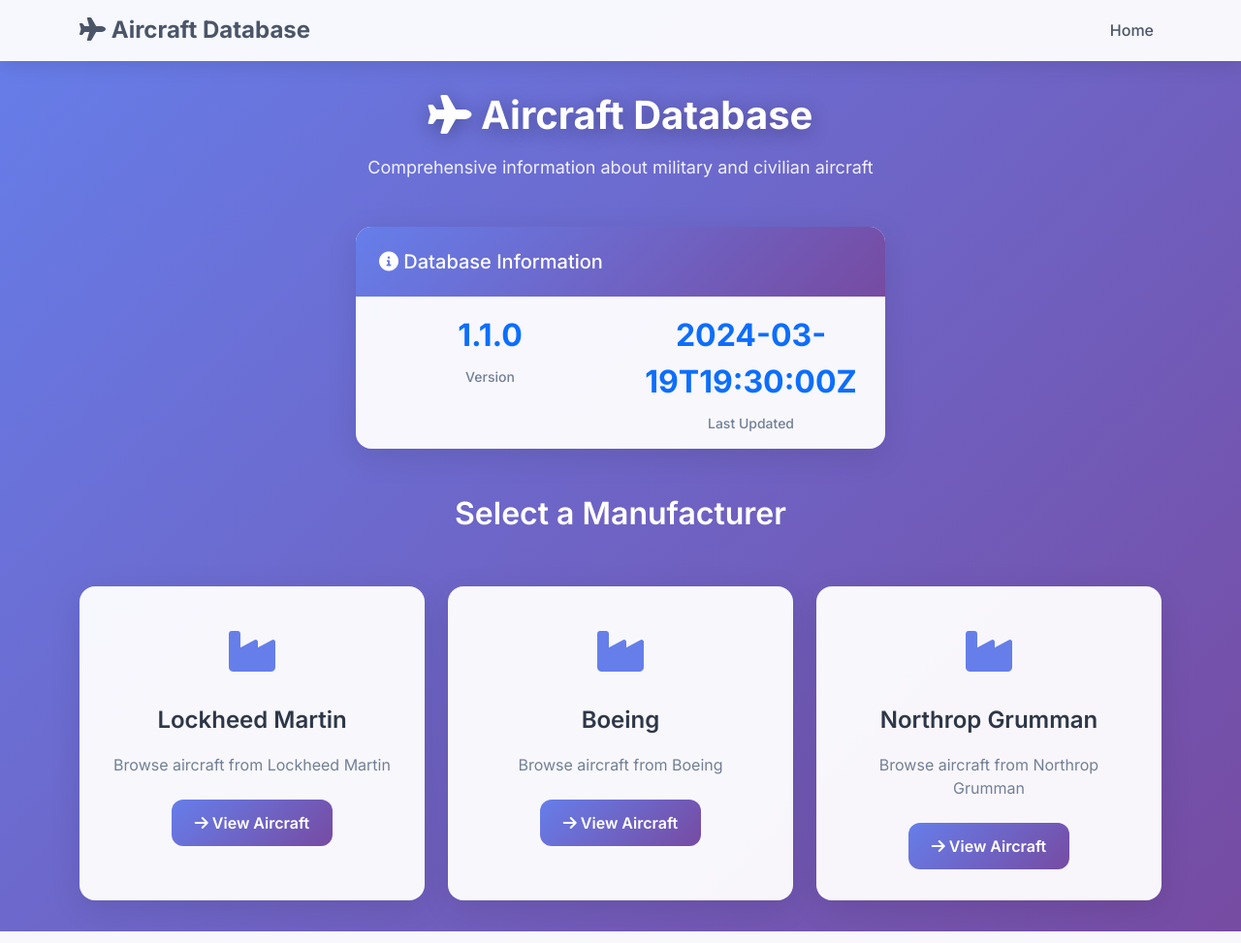
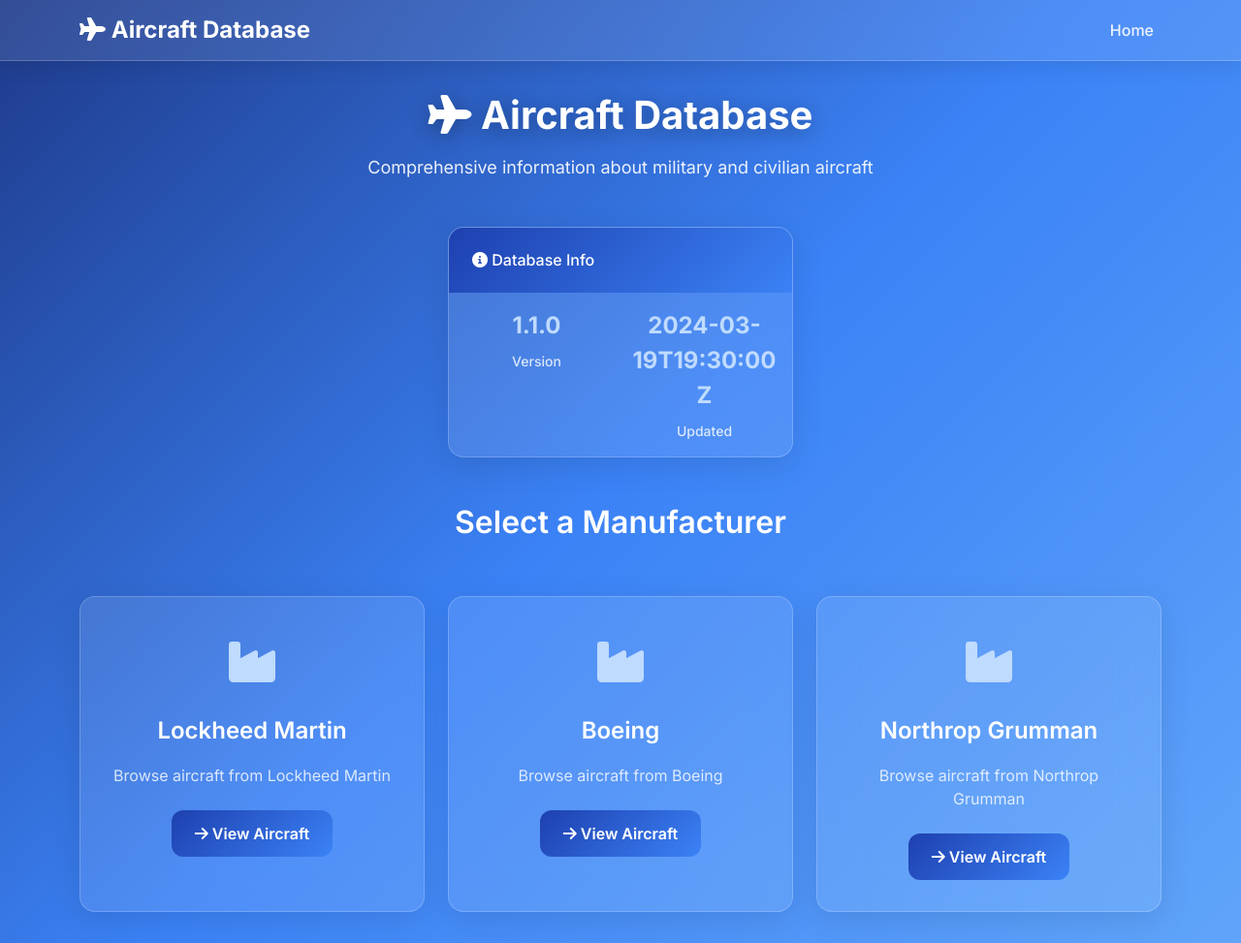
Before and after one commit to 202PN/aircraftDB, a Flask app: page / in a window 1280 px wide. Shown: the whole page at 97% size. Run offline with Flask 3, Linux system fonts and the light colour scheme.

Commit message:
feature: updates

```diff
--- a/lockheed_archive_db/templates/base.html
+++ b/hangar_stack/templates/base.html
@@ -13,13 +13,13 @@
         }
 
         body {
-            background: linear-gradient(135deg, #667eea 0%, #764ba2 100%);
+            background: linear-gradient(135deg, #1e3a8a 0%, #3b82f6 50%, #60a5fa 100%);
             min-height: 100vh;
-            color: #2d3748;
+            color: #1e293b;
         }
 
         .navbar {
-            background: rgba(255, 255, 255, 0.95) !important;
+            background: rgba(255, 255, 255, 0.1) !important;
             backdrop-filter: blur(20px);
             border-bottom: 1px solid rgba(255, 255, 255, 0.2);
             box-shadow: 0 4px 20px rgba(0, 0, 0, 0.1);
@@ -27,18 +27,18 @@
 
         .navbar-brand {
             font-weight: 700;
-            color: #4a5568 !important;
+            color: white !important;
             font-size: 1.5rem;
         }
 
         .nav-link {
             font-weight: 500;
-            color: #4a5568 !important;
+            color: rgba(255, 255, 255, 0.9) !important;
             transition: color 0.3s ease;
         }
 
         .nav-link:hover {
-            color: #667eea !important;
+            color: #bfdbfe !important;
         }
 
         .main-container {
@@ -46,9 +46,9 @@
         }
 
         .card {
-            background: rgba(255, 255, 255, 0.95);
+            background: rgba(255, 255, 255, 0.1);
             backdrop-filter: blur(20px);
-            border: none;
+            border: 1px solid rgba(255, 255, 255, 0.2);
             border-radius: 16px;
             box-shadow: 0 8px 32px rgba(0, 0, 0, 0.1);
             transition: all 0.3s ease;
@@ -61,7 +61,7 @@
         }
 
         .card-header {
-            background: linear-gradient(135deg, #667eea, #764ba2);
+            background: linear-gradient(135deg, #1e40af, #3b82f6);
             color: white;
             border: none;
             padding: 1.5rem;
@@ -113,22 +113,22 @@
         }
 
         .status-active {
-            background: linear-gradient(135deg, #48bb78, #38a169);
+            background: linear-gradient(135deg, #059669, #10b981);
             color: white;
         }
 
         .status-retired {
-            background: linear-gradient(135deg, #f56565, #e53e3e);
+            background: linear-gradient(135deg, #dc2626, #ef4444);
             color: white;
         }
 
         .status-development {
-            background: linear-gradient(135deg, #ed8936, #dd6b20);
+            background: linear-gradient(135deg, #d97706, #f59e0b);
             color: white;
         }
 
         .btn-primary {
-            background: linear-gradient(135deg, #667eea, #764ba2);
+            background: linear-gradient(135deg, #1e40af, #3b82f6);
             border: none;
             border-radius: 12px;
             padding: 0.75rem 1.5rem;
@@ -150,21 +150,24 @@
         }
 
         .stat-card {
-            background: rgba(255, 255, 255, 0.9);
+            background: rgba(255, 255, 255, 0.1);
+            backdrop-filter: blur(20px);
             border-radius: 12px;
             padding: 1.5rem;
             text-align: center;
             box-shadow: 0 4px 20px rgba(0, 0, 0, 0.1);
+            border: 1px solid rgba(255, 255, 255, 0.2);
         }
 
         .stat-number {
             font-size: 2rem;
             font-weight: 700;
             margin-bottom: 0.5rem;
+            color: white;
         }
 
         .stat-label {
-            color: #718096;
+            color: rgba(255, 255, 255, 0.8);
             font-size: 0.875rem;
             font-weight: 500;
         }
@@ -227,12 +234,14 @@
         }
 
         .manufacturer-card {
-            background: rgba(255, 255, 255, 0.95);
+            background: rgba(255, 255, 255, 0.1);
+            backdrop-filter: blur(20px);
             border-radius: 16px;
             padding: 2rem;
             text-align: center;
             box-shadow: 0 8px 32px rgba(0, 0, 0, 0.1);
             transition: all 0.3s ease;
+            border: 1px solid rgba(255, 255, 255, 0.2);
         }
 
         .manufacturer-card:hover {
@@ -242,20 +251,28 @@
 
         .manufacturer-icon {
             font-size: 3rem;
-            color: #667eea;
+            color: #bfdbfe;
             margin-bottom: 1rem;
         }
 
         .manufacturer-title {
             font-size: 1.5rem;
             font-weight: 600;
-            color: #2d3748;
+            color: white;
             margin-bottom: 1rem;
         }
 
         .manufacturer-description {
-            color: #718096;
+            color: rgba(255, 255, 255, 0.8);
             margin-bottom: 1.5rem;
+        }
+
+        .text-primary {
+            color: #bfdbfe !important;
+        }
+
+        .card-body {
+            color: white;
         }
     </style>
 </head>
--- a/lockheed_archive_db/templates/home.html
+++ b/hangar_stack/templates/home.html
@@ -11,20 +11,20 @@
 </div>
 
 <div class="row mb-5">
-    <div class="col-md-6 offset-md-3">
+    <div class="col-md-4 offset-md-4">
         <div class="card">
             <div class="card-header">
-                <h5 class="mb-0"><i class="fas fa-info-circle"></i> Database Information</h5>
+                <h6 class="mb-0"><i class="fas fa-info-circle"></i> Database Info</h6>
             </div>
             <div class="card-body text-center">
                 <div class="row">
-                    <div class="col-md-6">
-                        <div class="stat-number text-primary">{{ db_version }}</div>
+                    <div class="col-6">
+                        <div class="stat-number text-primary" style="font-size: 1.5rem;">{{ db_version }}</div>
                         <div class="stat-label">Version</div>
                     </div>
-                    <div class="col-md-6">
-                        <div class="stat-number text-primary">{{ last_updated }}</div>
-                        <div class="stat-label">Last Updated</div>
+                    <div class="col-6">
+                        <div class="stat-number text-primary" style="font-size: 1.5rem;">{{ last_updated }}</div>
+                        <div class="stat-label">Updated</div>
                     </div>
                 </div>
             </div>
```
Also changed, not shown: other parts of hangar_stack/templates/base.html (+15 -11 lines), hangar_stack/README.md (renamed from lockheed_archive_db/README.md), hangar_stack/app.py (renamed from lockheed_archive_db/app.py), hangar_stack/data/aircraft_database.json (renamed from lockheed_archive_db/data/aircraft_database.json), hangar_stack/data/schema.json (renamed from lockheed_archive_db/data/schema.json), hangar_stack/output.txt (renamed from lockheed_archive_db/output.txt), hangar_stack/requirements.txt (renamed from lockheed_archive_db/requirements.txt), hangar_stack/src/aircraft_viewer.py (renamed from lockheed_archive_db/src/aircraft_viewer.py), hangar_stack/src/display_aircraft.py (renamed from lockheed_archive_db/src/display_aircraft.py), hangar_stack/src/viewer.py (renamed from lockheed_archive_db/src/viewer.py), hangar_stack/templates/aircraft_detail.html (renamed from lockheed_archive_db/templates/aircraft_detail.html), hangar_stack/templates/manufacturer.html (renamed from lockheed_archive_db/templates/manufacturer.html), 6 other files.
